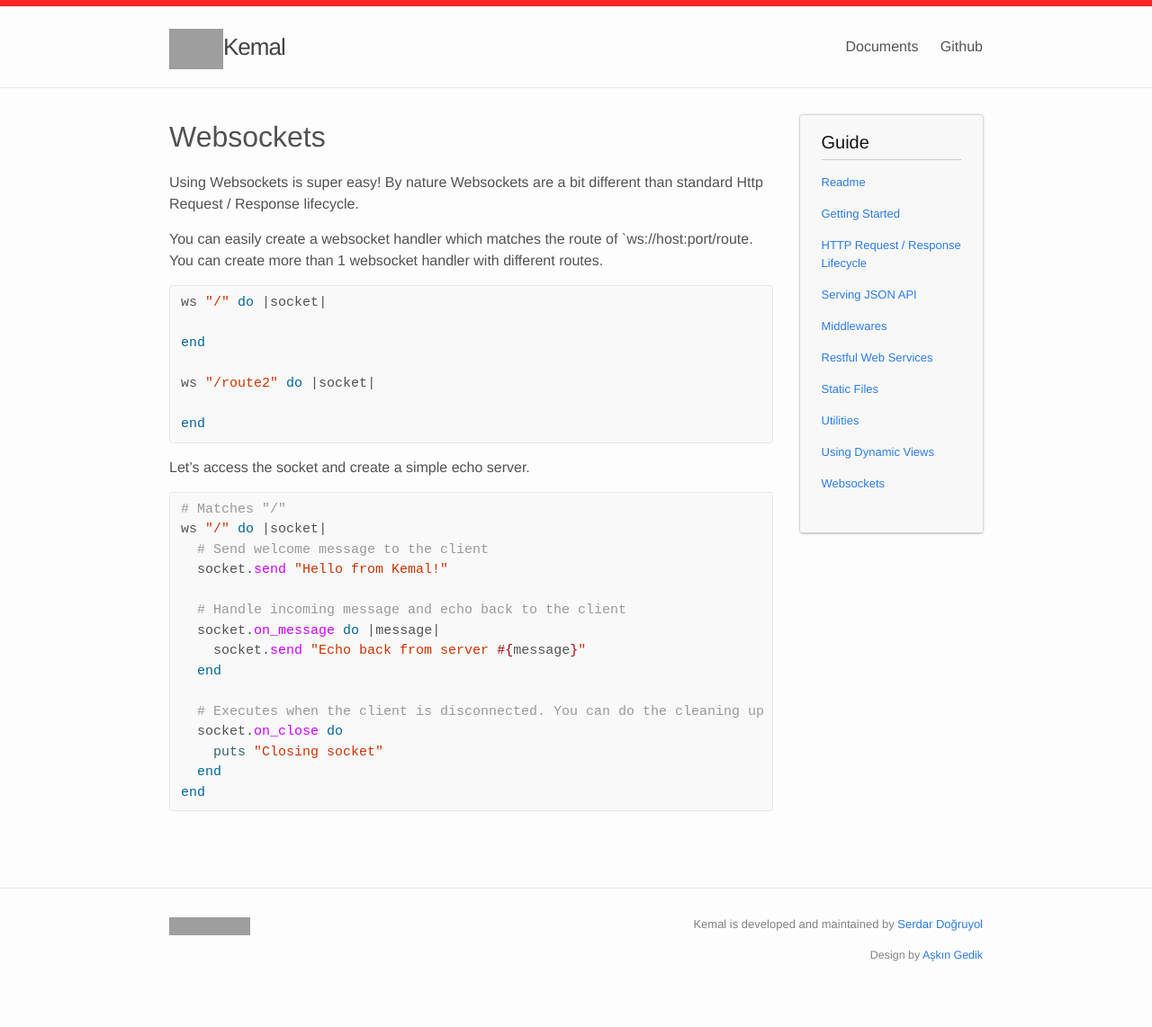
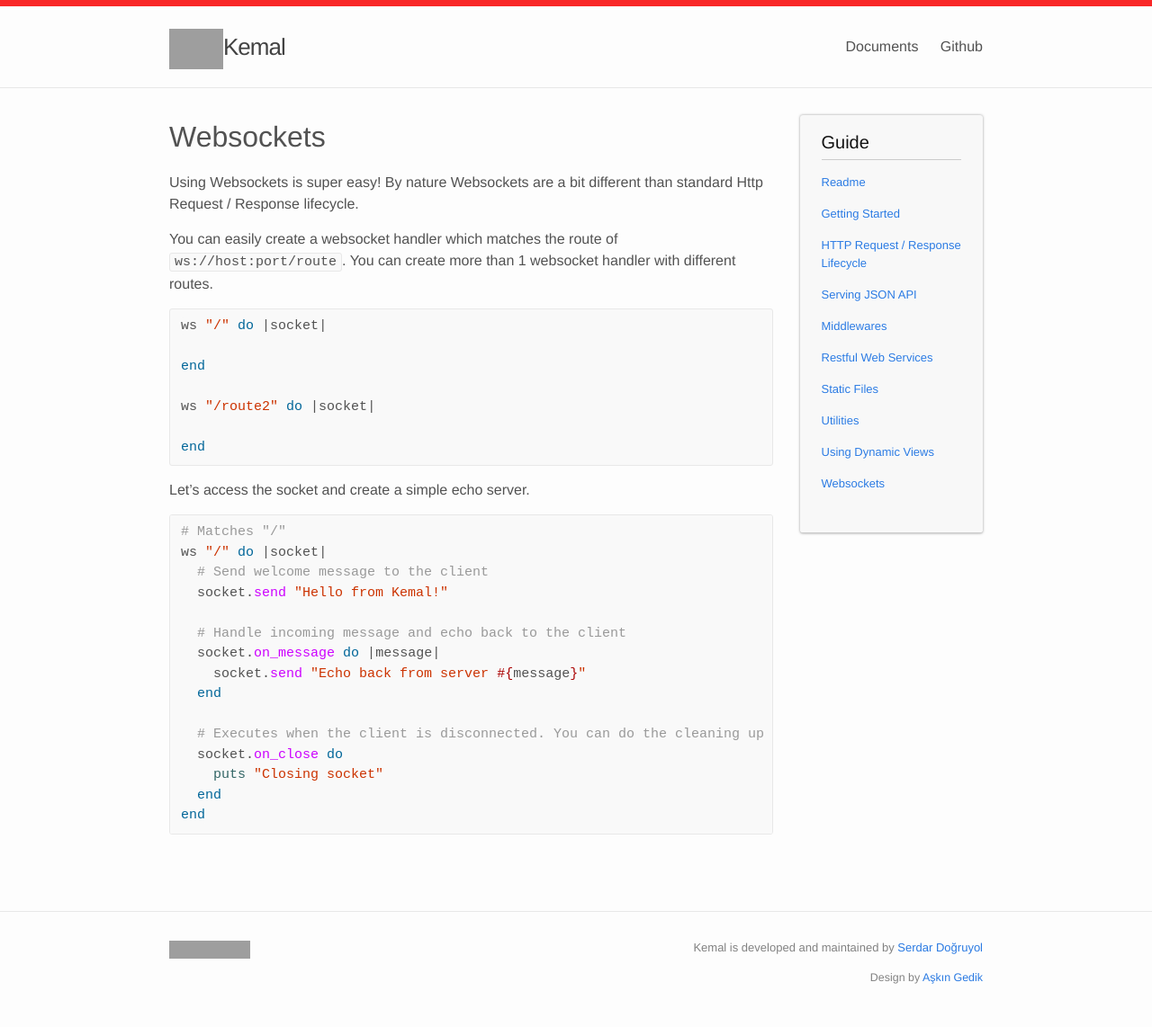
Before and after one commit to kemalcr/kemal, a Jekyll site: the page built from _docs/websockets.md, in a window 1280 px wide. Shown: the whole page at 90% size. Built offline with Jekyll 4.4.1, drawn with Linux system fonts in a browser that asks for light colours; Markdown is read by kramdown in place of the engine named in the settings; before the commit the page ends 1116 px from its top, so only the background shows below that; grey boxes are pictures that could not be loaded.

````diff
--- a/_docs/websockets.md
+++ b/_docs/websockets.md
@@ -5,7 +5,7 @@ title: Websockets
 
 Using Websockets is super easy! By nature Websockets are a bit different than standard Http Request / Response lifecycle.
 
-You can easily create a websocket handler which matches the route of `ws://host:port/route. You can create more than 1 websocket handler
+You can easily create a websocket handler which matches the route of `ws://host:port/route`. You can create more than 1 websocket handler
 with different routes.
 
 ```ruby
````
